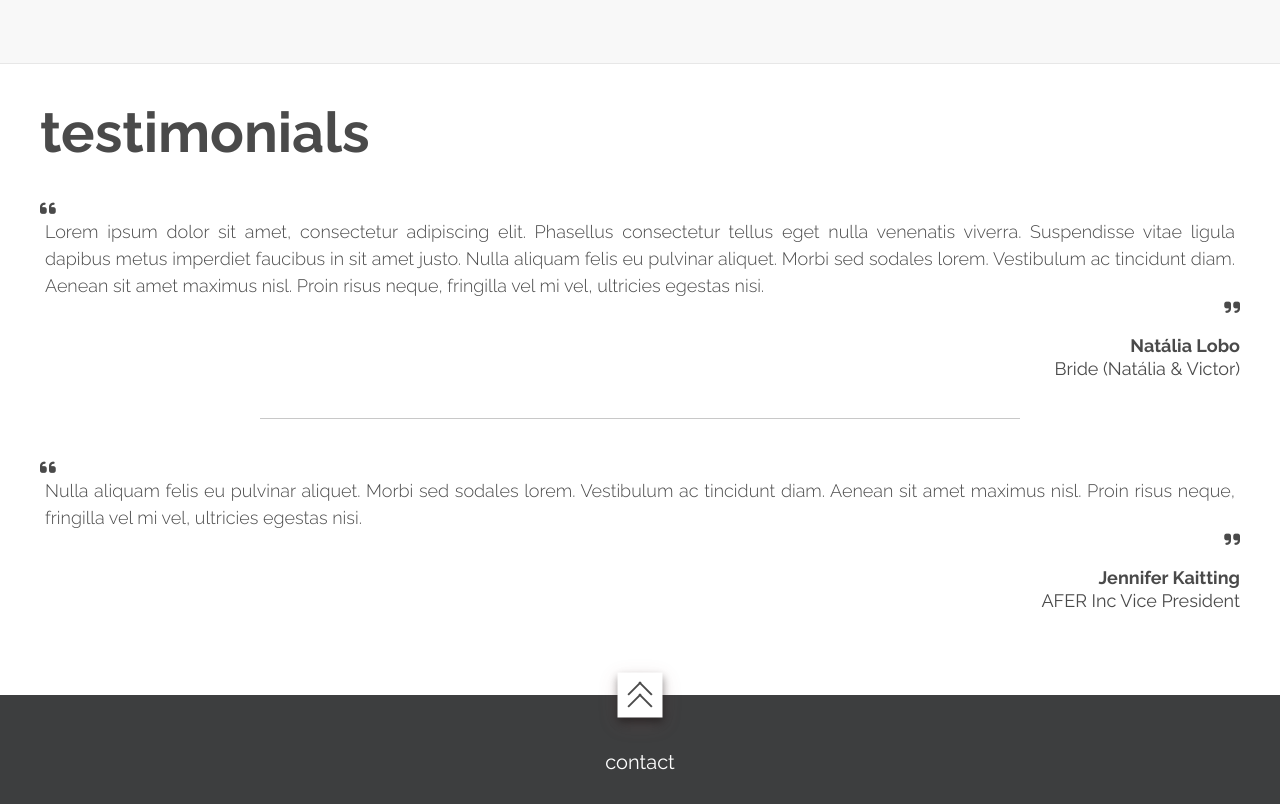
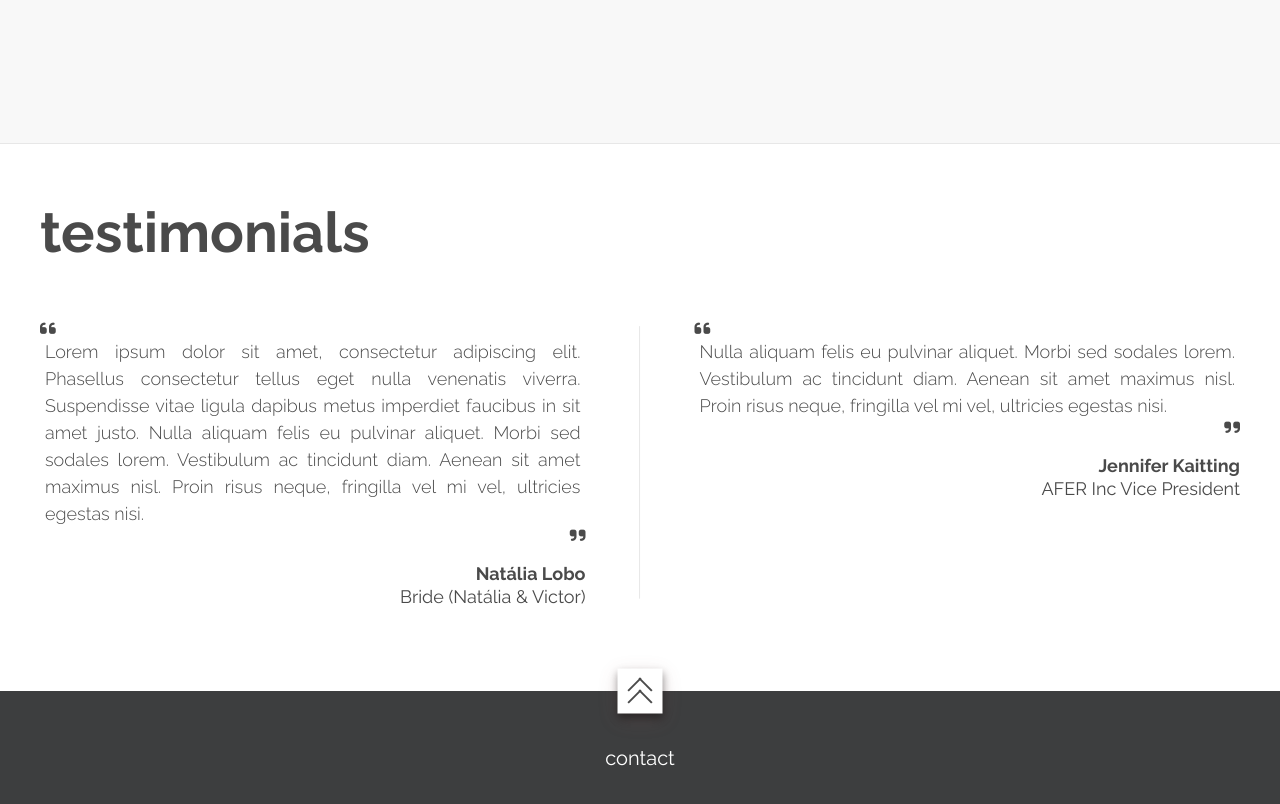
Before and after one commit to RAFBarbosa/portfolio, a website: page src/index.html in a window 1280 px wide. Shown: the part 1653-2457 px from the top of the page. Drawn offline with nearby package versions, Linux system fonts and the light colour scheme; some packages are replaced by stand-ins of ours; files that its build step writes are made by us from their sources; a script that the page names is missing; files whose address does not match are found by name.

Commit message:
new layout

```diff
--- a/src/sass/home.scss
+++ b/src/sass/home.scss
@@ -28,16 +28,16 @@
   // text-align: center;
   vertical-align: middle;
 
-  h1 {
-    @include for-big-desktop-up {
+  .home__wrapper__text {
+    margin-left: 15px;
+
+    @include for-tablet-portrait-up {
       margin-left: 50px;
     }
-  }
 
-  .home__wrapper__text {
     @include for-desktop-up {
       width: 1200px;
-      margin: 40px auto;
+      margin: auto;
     }
 
     div {
--- a/src/sass/projects.scss
+++ b/src/sass/projects.scss
@@ -19,7 +19,7 @@
   flex-direction: column;
   margin: 0 15px;
 
-  @include for-tablet-landscape-up {
+  @include for-tablet-portrait-up {
     margin: 0 50px;
   }
 
@@ -50,12 +50,13 @@
 
   img {
     margin-bottom: 20px;
-    // align-self: center;
+    align-self: center;
     width: 100%;
     max-height: 360px;
     max-width: 500px;
 
     @include for-tablet-landscape-up {
+      align-self: flex-start;
       margin-bottom: 0;
     }
   }
--- a/src/sass/style.scss
+++ b/src/sass/style.scss
@@ -32,18 +32,16 @@ body {
   font-size: 2.5rem;
   font-weight: 700;
   margin: 40px auto;
-  text-align: center;
   // width: 300px;
 
-  @include for-tablet-landscape-up {
+  @include for-tablet-portrait-up {
     font-size: 3.5rem;
     margin: 60px 0 60px 50px;
-    text-align: left;
   }
 
   @include for-desktop-up {
     width: 1200px;
-    margin: 40px auto;
+    margin: 60px auto;
   }
 }
 
--- a/src/sass/testimonials.scss
+++ b/src/sass/testimonials.scss
@@ -15,20 +15,29 @@
     margin: 0 50px;
   }
 
+  @include for-tablet-landscape-up {
+    flex-direction: row;
+    align-items: center;
+  }
+
   @include for-desktop-up {
     width: 1200px;
     margin: 0 auto;
   }
 
   hr {
-    background-color: $primary-text;
+    background-color: $grey;
     border: 0;
-    display: block;
     height: 1px;
-    margin: 40px auto;
-    opacity: 0.3;
-    width: 80%;
-    max-width: 760px;
+    margin: 40px 0;
+    width: 100%;
+
+    @include for-tablet-landscape-up {
+      flex: 1;
+      max-width: 100%;
+      transform: rotate(90deg) scaleX(2.5);
+      margin: 0;
+    }
   }
 }
 
@@ -36,6 +45,8 @@
   display: flex;
   flex-direction: column;
   font-size: 18px;
+  align-self: flex-start;
+  flex: 5;
 
   p {
     font-weight: 300;
@@ -55,8 +66,8 @@
     align-self: flex-end;
   }
 
-  @include for-tablet-portrait-up {
-    // max-width: 760px;
+  @include for-tablet-landscape-up {
+    // max-width: 20%;
   }
 }
 
```
